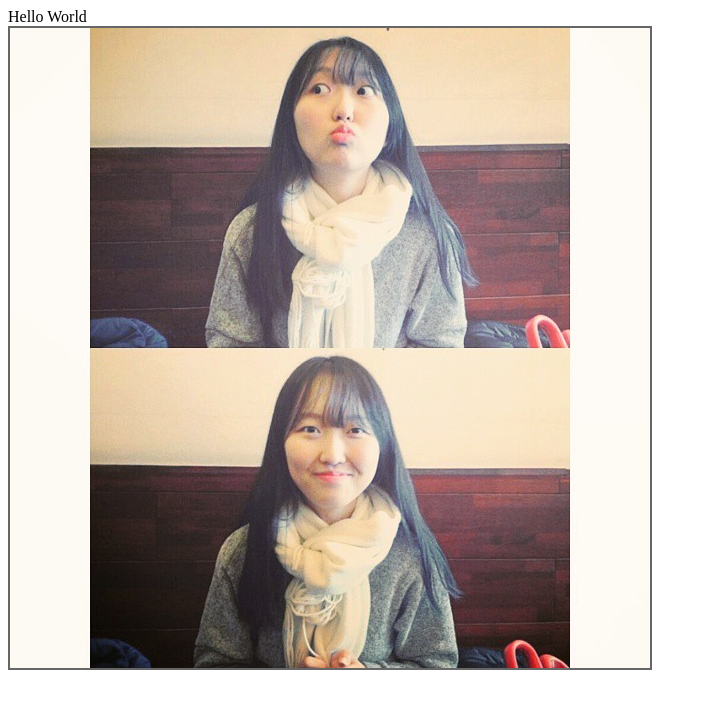
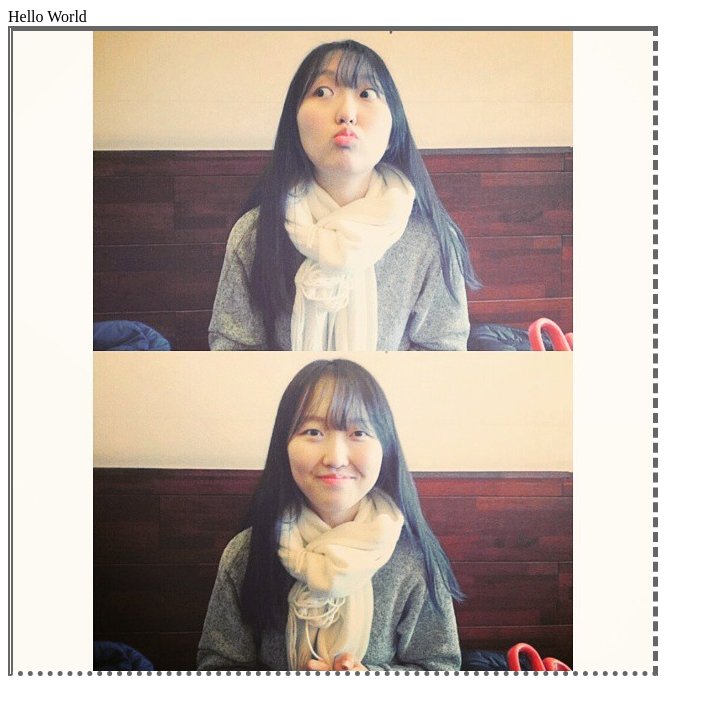
Before and after one commit to codingangelJS/codingangelJS.github.io, a plain HTML site: page index.html in a window 1280 px wide. Shown: the whole page, without its empty margins (0-713 px from the left). Drawn offline with Linux system fonts and the light colour scheme.

Commit message:
#2 사진 테두리를 개성있고 특색있게 수정

```diff
--- a/index.html
+++ b/index.html
@@ -4,14 +4,17 @@
 <meta charset="utf8">
     <title>박지선 </title>
     <script src="./main.js"></script>
-
+   <style> img{
+   width:640px;
+border-top :5px solid #666666;
+border-bottom :5px dotted #666666;
+border-right :5px dashed #666666;
+border-left :5px double #666666;
+   }</style>
 </head>
 <body>
 <div  class = "greeting">Hello World</div>
-<img src ="./images/js.jpg" alt="지소니~"
-title="지소니~"
-style="width:640px;
-border :2px solid #666666;"
+<img src ="./images/js.jpg" alt="지소니~" title="지소니~"
 >
 </body>
 </html>
```
